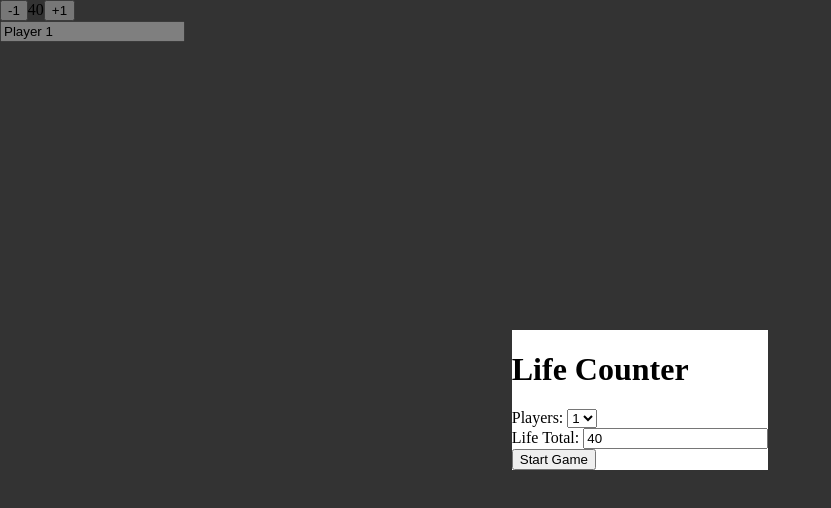
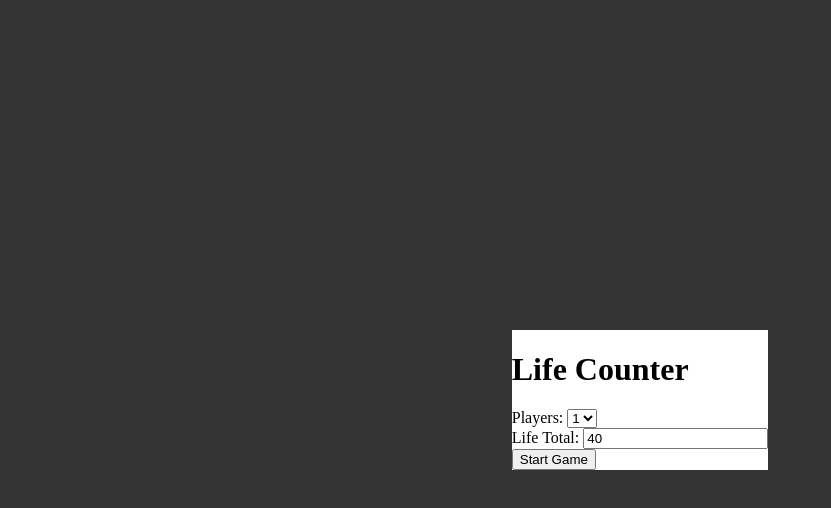
Before and after one commit to boilemmashem/lifecounter, a React (Create React App) app: page / in a window 1280 px wide. Shown: the top 508 px of the page, without its empty margins (0-831 px from the left). Built offline with nearby package versions, Linux system fonts and the light colour scheme.

Commit message:
remove localstorage rubbish

```diff
--- a/src/components/App.jsx
+++ b/src/components/App.jsx
@@ -10,12 +10,8 @@ const StyledApp = styled.div`
 `
 export function App() {
 
-  // Fetch settings from previous session in localStorage
-  const getSettingsObj = JSON.parse(localStorage.getItem('settingsObj'))
-  const [settingsObj, setSettingsObj] = useState(getSettingsObj ? getSettingsObj : {})
-
-  const [playerCount, setPlayerCount] = useState(getSettingsObj? settingsObj.playerCount : 1)
-  const [startingLifeTotal, setStartingLifeTotal] = useState(getSettingsObj? settingsObj.startingLifeTotal : 40)
+  const [playerCount, setPlayerCount] = useState(0)
+  const [startingLifeTotal, setStartingLifeTotal] = useState(40)
   const [newGameOpen, setNewGameOpen] = useState(true)
 
   const addPlayers = (numOfPlayers) => {
@@ -36,9 +32,9 @@ export function App() {
   return (
     <StyledApp>
       <SettingsContext.Provider value={{
-        playerCount, setPlayerCount, startingLifeTotal, setStartingLifeTotal, newGameOpen, setNewGameOpen, settingsObj, setSettingsObj
+        playerCount, setPlayerCount, startingLifeTotal, setStartingLifeTotal, newGameOpen, setNewGameOpen
       }}>
-        <NewGameModal settingsObj={settingsObj}/>
+        <NewGameModal/>
       </SettingsContext.Provider>
       {addPlayers(playerCount)}
     </StyledApp>
--- a/src/components/NewGameModal.jsx
+++ b/src/components/NewGameModal.jsx
@@ -1,7 +1,6 @@
 import React from 'react'
 import styled from 'styled-components'
 import { SettingsContext } from './App'
-import { saveLocal } from '../localHelper'
 
 const StyledNewGame = styled.div`
     position: fixed;
@@ -31,13 +30,6 @@ export const NewGameModal = (props) => {
         settings.setPlayerCount(newGamePlayerCount);
         settings.setStartingLifeTotal(newGameStartingLifeTotal);
         settings.setNewGameOpen(false);
-
-        // Update the settingsObj and save it to localStorage
-        settings.settingsObj.playerCount = newGamePlayerCount;
-        saveLocal('playerCount', newGamePlayerCount)
-        settings.settingsObj.startingLifeTotal = newGameStartingLifeTotal;
-        saveLocal('startingLifeTotal', newGameStartingLifeTotal)
-
     }
 
     if(settings.newGameOpen) {
--- a/src/components/Player.jsx
+++ b/src/components/Player.jsx
@@ -1,20 +1,14 @@
 import React, {useState} from 'react'
 import styled from 'styled-components'
-import {saveLocal, loadLocal} from '../localHelper'
 
 const StyledPlayer = styled.section`
 
 `
 export const Player = (props) => {
 
-    // Check to see if there's any playerName in localStorage, if so load the settings key into hasCustomPlayerName
-    let hasCustomPlayerName = null;
-    if(loadLocal().hasOwnProperty(`Player ${props.playerNo}`)) {
-        hasCustomPlayerName = loadLocal()[`Player ${props.playerNo}`]
-    }
 
     const [playerLifeTotal, setPlayerLifeTotal] = useState(props.startingLifeTotal);
-    const [playerName, setPlayerName] = useState(hasCustomPlayerName ? hasCustomPlayerName : props.defaultPlayerName);
+    const [playerName, setPlayerName] = useState(props.defaultPlayerName);
 
     const addPlayerLife = (num) => {
         setPlayerLifeTotal(playerLifeTotal + num)
@@ -28,7 +22,7 @@ export const Player = (props) => {
                 <button className="lifeTotalPlus" onClick={() => addPlayerLife(1)}>+1</button>
             </div>
             <input type="text" className="playerName" value={playerName}
-                onChange={(e) => {setPlayerName(e.target.value); saveLocal(props.defaultPlayerName, e.target.value)}}
+                onChange={(e) => setPlayerName(e.target.value)}
             />
         </StyledPlayer>
     )
--- a/src/localHelper.jsx
+++ /dev/null
@@ -1,18 +0,0 @@
-// A helper function to store values in localStorage settingsObj.
-const saveLocal = (key, value) => {
-   let saveLocalObj = JSON.parse(localStorage.getItem('settingsObj'));
-   if(saveLocalObj === null) { saveLocalObj = {} }
-
-   saveLocalObj[key] = value
-   window.localStorage.setItem('settingsObj', JSON.stringify(saveLocalObj))
-}
-
-// Load dem values
-const loadLocal = () => {
-   if(JSON.parse(localStorage.getItem('settingsObj')) === null) {
-      return {}
-   }
-   return JSON.parse(localStorage.getItem('settingsObj'))
-};
-
-export {saveLocal, loadLocal}
```
Also changed, not shown: 1 other file (tests, documents, lock files or other folders).
